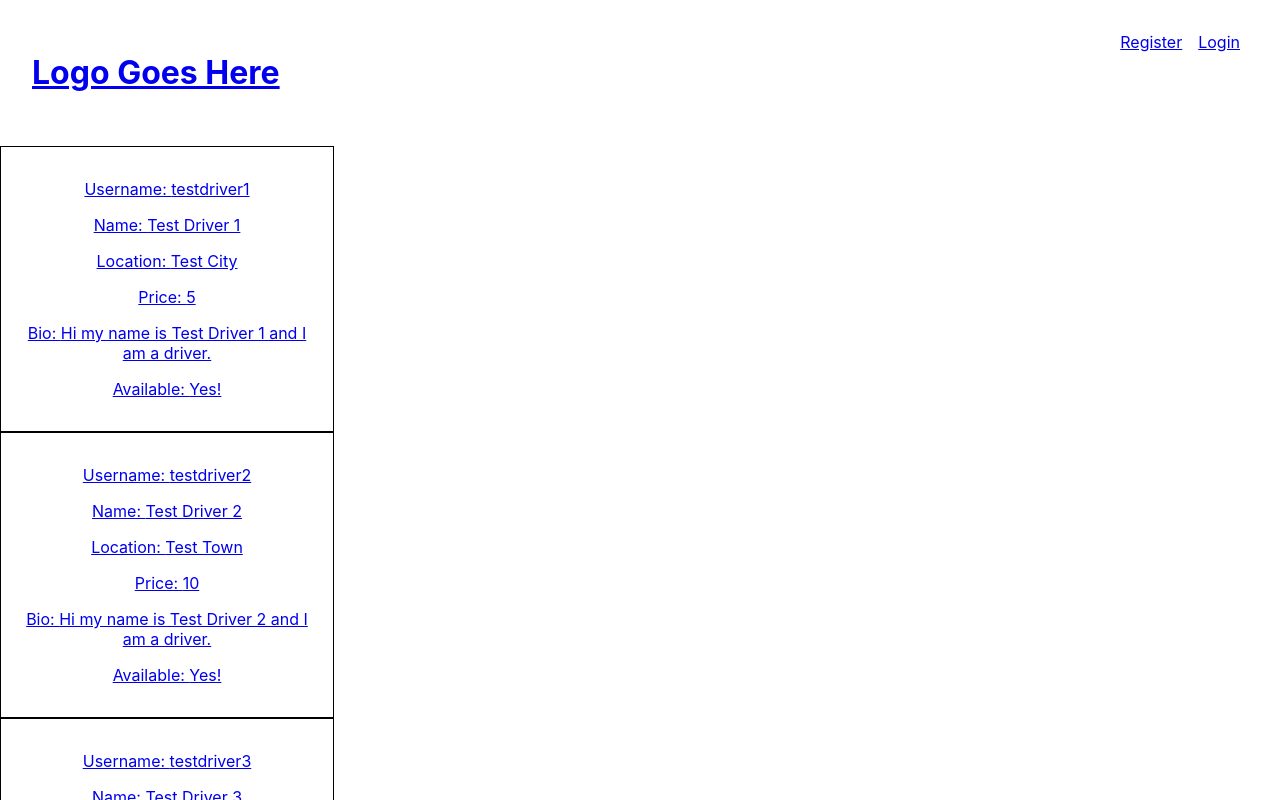
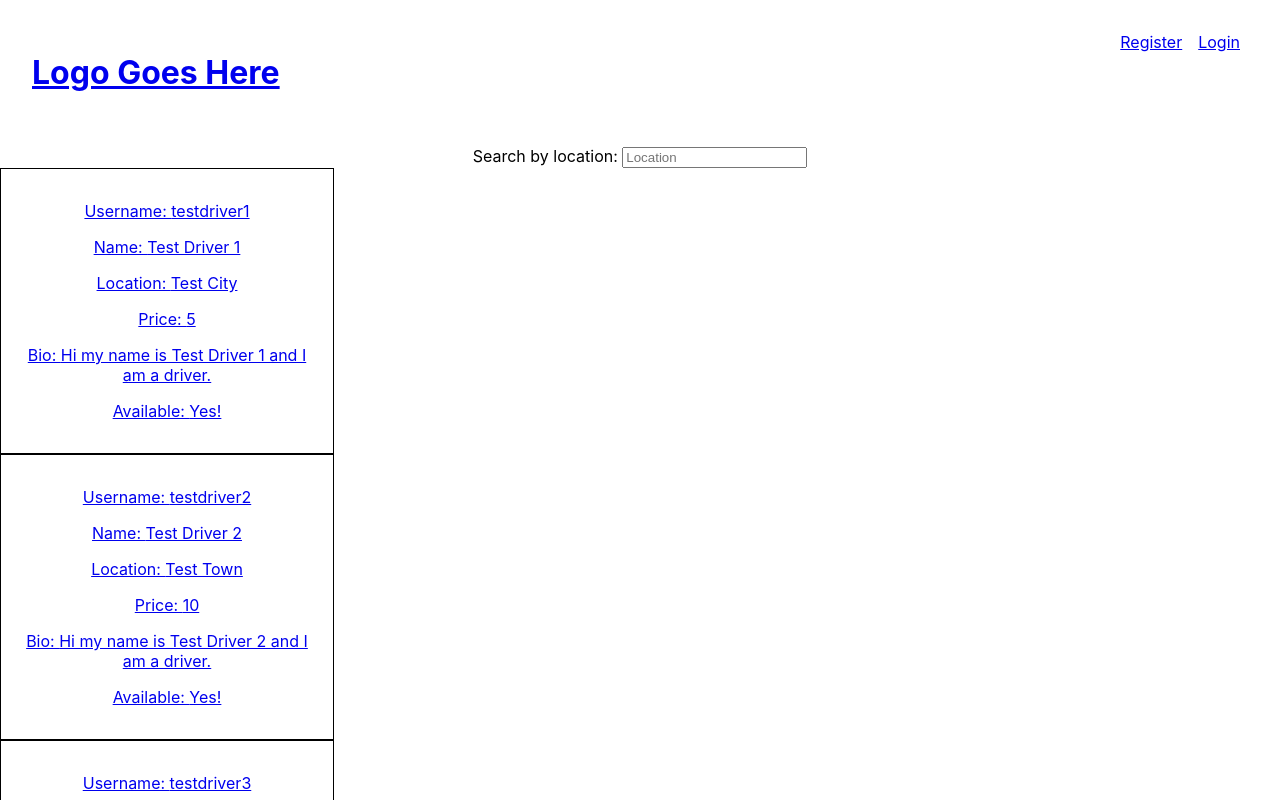
Before and after one commit to markpkng/FrontEnd, a React (Create React App) app: page /drivers in a window 1280 px wide. Shown: the top 800 px of the page. Built offline with nearby package versions, Linux system fonts and the light colour scheme.

Commit message:
driver location search form

```diff
--- a/src/components/dirverList.js
+++ b/src/components/dirverList.js
@@ -2,13 +2,17 @@ import React from 'react';
 import {useSelector} from 'react-redux';
 import Header from './header';
 import DriverCard from './driverCard';
+import {useInput} from '../hooks/useInput';
+import SearchForm from './searchForm';
 
 const DriverList = () => {
+    const [search, setSearch, handleSearch] = useInput('');
     const drivers = useSelector(state => state.drivers);
     return (
         <div>
             <Header/>
-            {drivers.map(driver => <DriverCard key={driver.username} driver={driver}/>)}
+            <SearchForm search={search} handleSearch={handleSearch}/>
+            {drivers.filter(driver => driver.location.toLowerCase().includes(search.toLowerCase())).map(driver => <DriverCard key={driver.username} driver={driver}/>)}
         </div>
     );
 }
--- /dev/null
+++ b/src/components/searchForm.js
@@ -0,0 +1,12 @@
+import React from 'react';
+
+const SearchForm = ({search, handleSearch}) => {
+    return (
+        <div>
+            <span>Search by location: </span>
+            <input type='text' value={search} placeholder='Location' onChange={e => handleSearch(e.target.value)}/>
+        </div>
+    );
+}
+
+export default SearchForm;
```
